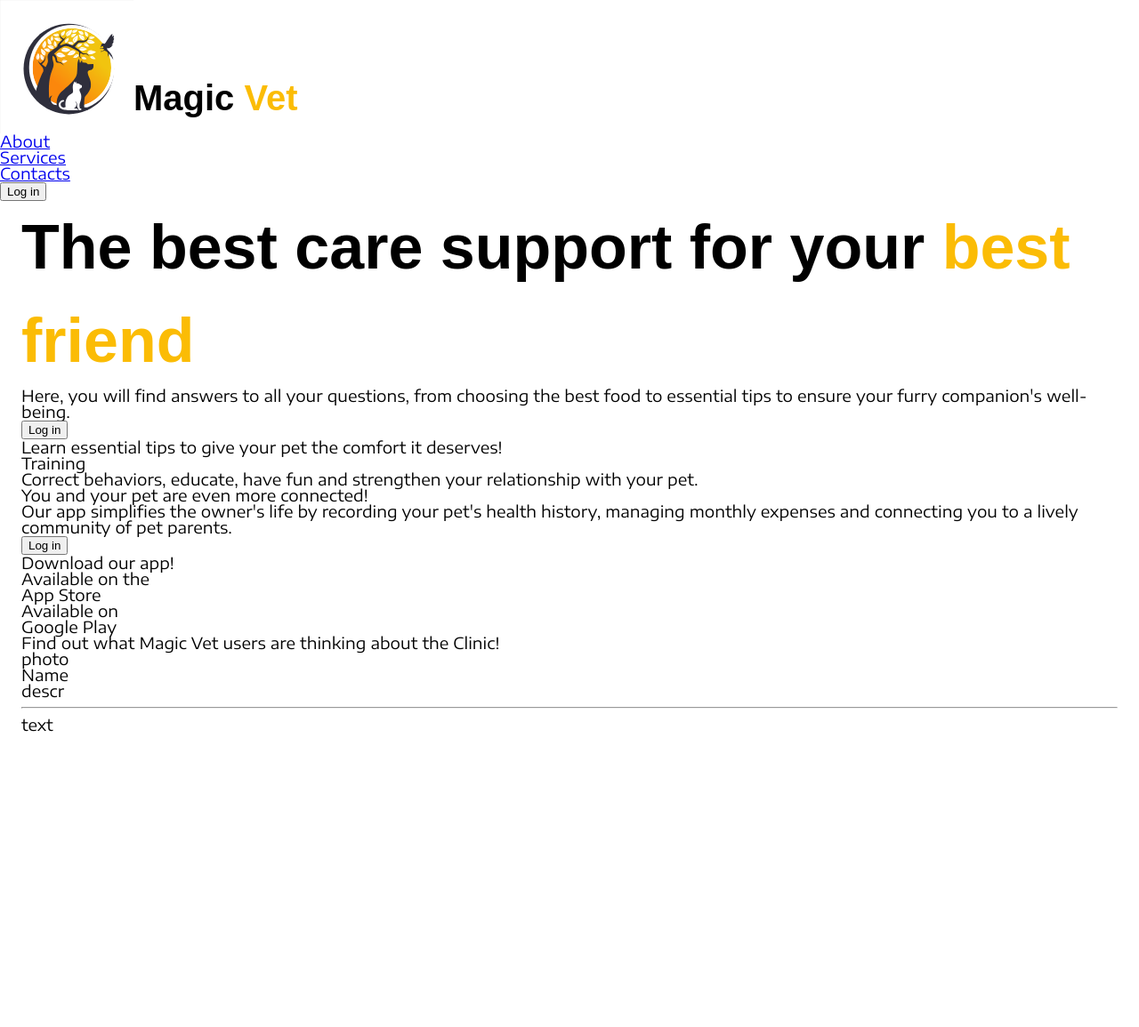
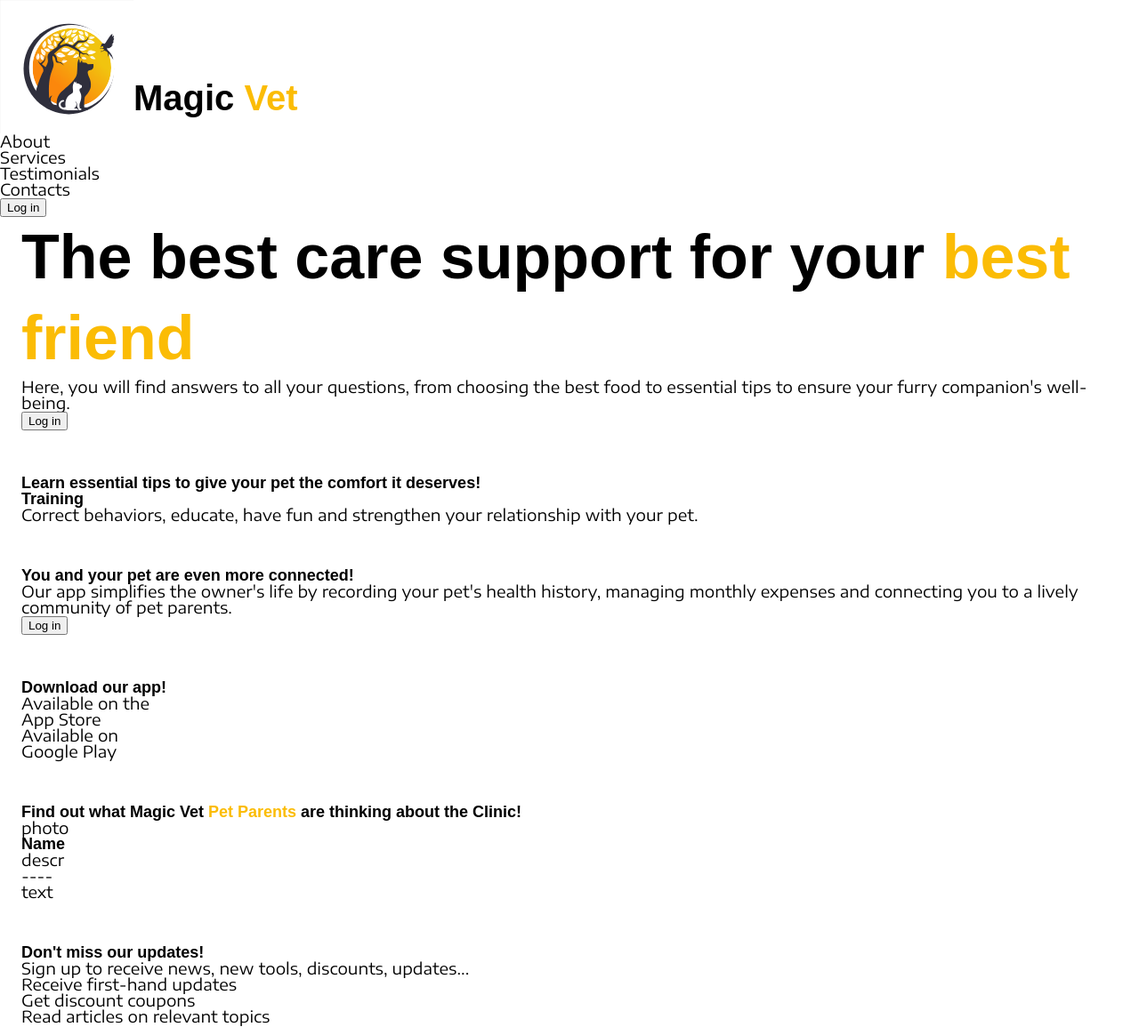
Before and after one commit to YoliLancaster/QALight_FE, a website: page index.html in a window 1280 px wide. Shown: the whole page at 89% size. Before the commit the page ends 826 px from the top, so only its background shows below. Drawn offline with nearby package versions, Linux system fonts and the light colour scheme; no server answers; a web font is replaced by a local one.

Commit message:
split css into separate files

```diff
--- /dev/null
+++ b/css/base.css
@@ -0,0 +1,40 @@
+/* Base */
+:root {
+  --color-primary-light: #fbbc05;
+  scroll-behavior: smooth;
+}
+
+body {
+  font-family: "Encode Sans Expanded", sans-serif;
+  font-size: 18px;
+  font-weight: 400;
+}
+
+h1 {
+  font-weight: 600;
+  font-size: 70px;
+  line-height: 1.3;
+}
+
+.container-header {
+  box-sizing: border-box;
+  width: 100%;
+}
+
+.container {
+  box-sizing: border-box;
+  width: 100%;
+  max-width: 1288px;
+  margin: 0 auto;
+  padding: 0 24px;
+}
+
+.logo-container {
+  display: flex;
+}
+
+.logo-container p {
+  font-weight: 800;
+  font-size: 40px;
+  padding-top: 90px;
+}
--- /dev/null
+++ b/css/header.css
@@ -0,0 +1,5 @@
+/* header */
+.logo {
+  width: 150px;
+  height: 150px;
+}
--- /dev/null
+++ b/css/reset.css
@@ -0,0 +1,128 @@
+/* reset */
+
+html,
+body,
+div,
+span,
+applet,
+object,
+iframe,
+h1,
+h2,
+h3,
+h4,
+h5,
+h6,
+p,
+blockquote,
+pre,
+a,
+abbr,
+acronym,
+address,
+big,
+cite,
+code,
+del,
+dfn,
+em,
+img,
+ins,
+kbd,
+q,
+s,
+samp,
+small,
+strike,
+strong,
+sub,
+sup,
+tt,
+var,
+b,
+u,
+i,
+center,
+dl,
+dt,
+dd,
+ol,
+ul,
+li,
+fieldset,
+form,
+label,
+legend,
+table,
+caption,
+tbody,
+tfoot,
+thead,
+tr,
+th,
+td,
+article,
+aside,
+canvas,
+details,
+embed,
+figure,
+figcaption,
+footer,
+header,
+hgroup,
+menu,
+nav,
+output,
+ruby,
+section,
+summary,
+time,
+mark,
+audio,
+video {
+  margin: 0;
+  padding: 0;
+  border: 0;
+  font-size: 100%;
+  /* font: inherit; */
+  vertical-align: baseline;
+  text-decoration: none;
+  color: inherit;
+}
+
+article,
+aside,
+details,
+figcaption,
+figure,
+footer,
+header,
+hgroup,
+menu,
+nav,
+section {
+  display: block;
+}
+body {
+  line-height: 1;
+}
+ol,
+ul {
+  list-style: none;
+}
+blockquote,
+q {
+  quotes: none;
+}
+blockquote:before,
+blockquote:after,
+q:before,
+q:after {
+  content: "";
+  content: none;
+}
+table {
+  border-collapse: collapse;
+  border-spacing: 0;
+}
--- /dev/null
+++ b/css/style.css
@@ -0,0 +1,50 @@
+@import url(../css/reset.css);
+
+@import url(../css/base.css);
+@import url(../css/header.css);
+
+@font-face {
+  font-display: swap;
+  font-family: "Encode Sans Expanded";
+  font-style: normal;
+  font-weight: 200;
+  src: url("../fonts/encode-sans-expanded-v11-latin-200.woff2") format("woff2");
+}
+
+@font-face {
+  font-display: swap;
+  font-family: "Encode Sans Expanded";
+  font-style: normal;
+  font-weight: 400;
+  src: url("../fonts/encode-sans-expanded-v11-latin-regular.woff2")
+    format("woff2");
+}
+
+@font-face {
+  font-display: swap;
+  font-family: "Encode Sans Expanded";
+  font-style: normal;
+  font-weight: 600;
+  src: url("../fonts/encode-sans-expanded-v11-latin-600.woff2") format("woff2");
+}
+
+@font-face {
+  font-display: swap;
+  font-family: "Encode Sans Expanded";
+  font-style: normal;
+  font-weight: 800;
+  src: url("../fonts/encode-sans-expanded-v11-latin-800.woff2") format("woff2");
+}
+
+/* helpers */
+.highlighted {
+  color: var(--color-primary-light);
+}
+
+.bold {
+  font-weight: 800;
+}
+
+section {
+  margin-bottom: 50px;
+}
--- a/index.html
+++ b/index.html
@@ -4,7 +4,7 @@
     <meta charset="UTF-8" />
     <meta name="viewport" content="width=device-width, initial-scale=1.0" />
     <title>MagicVet</title>
-    <link rel="stylesheet" href="style.css" />
+    <link rel="stylesheet" href="./css/style.css" />
     <script src="https://cdn.jsdelivr.net/npm/axios/dist/axios.min.js"></script>
   </head>
   <body>
@@ -15,14 +15,15 @@
             class="logo"
             src="/img/vecteezy_veterinary-logo-cat-and-dog-logo-design-pet-care-vet_8249492.svg"
             alt="vet clinic logo with cat, dog & bird" />
-          <p>Magic <span>Vet</span></p>
+          <p>Magic <span class="highlighted">Vet</span></p>
         </div>
 
         <nav>
           <ul>
-            <li><a href="#">About</a></li>
-            <li><a href="#">Services</a></li>
-            <li><a href="#">Contacts</a></li>
+            <li><a href="#about">About</a></li>
+            <li><a href="#services">Services</a></li>
+            <li><a href="#testimonials">Testimonials</a></li>
+            <li><a href="#contacts">Contacts</a></li>
           </ul>
         </nav>
 
@@ -32,7 +33,10 @@
     <main>
       <section>
         <div class="container">
-          <h1>The best care support for your <span>best friend</span></h1>
+          <h1>
+            The best care support for your
+            <span class="highlighted bold">best friend</span>
+          </h1>
           <p>
             Here, you will find answers to all your questions, from choosing the
             best food to essential tips to ensure your furry companion's
@@ -43,7 +47,7 @@
         </div>
       </section>
 
-      <section>
+      <section id="about">
         <div class="container">
           <h2>
             Learn essential tips to give your pet the comfort it deserves!
@@ -74,7 +78,7 @@
           <button class="login" type="button">Log in</button>
         </div>
       </section>
-      <section>
+      <section id="services">
         <div class="container">
           <div></div>
           <div>
@@ -96,9 +100,13 @@
           </div>
         </div>
       </section>
-      <section>
+      <section id="testimonials">
         <div class="container">
-          <h2>Find out what Magic Vet users are thinking about the Clinic!</h2>
+          <h2>
+            Find out what Magic Vet
+            <span class="highlighted bold">Pet Parents</span> are thinking about
+            the Clinic!
+          </h2>
           <div class="slider">
             <article>
               <div>
@@ -106,15 +114,28 @@
                 <h3>Name</h3>
                 <p>descr</p>
               </div>
-              <hr />
+              ----
               <div>text</div>
             </article>
           </div>
         </div>
       </section>
-      <section></section>
+      <section id="contacts">
+        <div class="container">
+          <h2>Don't miss our updates!</h2>
+          <p>Sign up to receive news, new tools, discounts, updates...</p>
+
+          <ul>
+            <li>Receive first-hand updates</li>
+            <li>Get discount coupons</li>
+            <li>Read articles on relevant topics</li>
+          </ul>
+        </div>
+      </section>
+
+      <footer></footer>
     </main>
 
-    <script src="../fetch.js"></script>
+    <script src="../helpers/fetch.js"></script>
   </body>
 </html>
--- a/style.css
+++ /dev/null
@@ -1,215 +0,0 @@
-@font-face {
-  font-display: swap;
-  font-family: "Encode Sans Expanded";
-  font-style: normal;
-  font-weight: 200;
-  src: url("../fonts/encode-sans-expanded-v11-latin-200.woff2") format("woff2");
-}
-
-@font-face {
-  font-display: swap;
-  font-family: "Encode Sans Expanded";
-  font-style: normal;
-  font-weight: 400;
-  src: url("../fonts/encode-sans-expanded-v11-latin-regular.woff2")
-    format("woff2");
-}
-
-@font-face {
-  font-display: swap;
-  font-family: "Encode Sans Expanded";
-  font-style: normal;
-  font-weight: 600;
-  src: url("../fonts/encode-sans-expanded-v11-latin-600.woff2") format("woff2");
-}
-
-@font-face {
-  font-display: swap;
-  font-family: "Encode Sans Expanded";
-  font-style: normal;
-  font-weight: 800;
-  src: url("../fonts/encode-sans-expanded-v11-latin-800.woff2") format("woff2");
-}
-
-/* reset */
-
-html,
-body,
-div,
-span,
-applet,
-object,
-iframe,
-h1,
-h2,
-h3,
-h4,
-h5,
-h6,
-p,
-blockquote,
-pre,
-a,
-abbr,
-acronym,
-address,
-big,
-cite,
-code,
-del,
-dfn,
-em,
-img,
-ins,
-kbd,
-q,
-s,
-samp,
-small,
-strike,
-strong,
-sub,
-sup,
-tt,
-var,
-b,
-u,
-i,
-center,
-dl,
-dt,
-dd,
-ol,
-ul,
-li,
-fieldset,
-form,
-label,
-legend,
-table,
-caption,
-tbody,
-tfoot,
-thead,
-tr,
-th,
-td,
-article,
-aside,
-canvas,
-details,
-embed,
-figure,
-figcaption,
-footer,
-header,
-hgroup,
-menu,
-nav,
-output,
-ruby,
-section,
-summary,
-time,
-mark,
-audio,
-video {
-  margin: 0;
-  padding: 0;
-  border: 0;
-  font-size: 100%;
-  font: inherit;
-  vertical-align: baseline;
-}
-
-article,
-aside,
-details,
-figcaption,
-figure,
-footer,
-header,
-hgroup,
-menu,
-nav,
-section {
-  display: block;
-}
-body {
-  line-height: 1;
-}
-ol,
-ul {
-  list-style: none;
-}
-blockquote,
-q {
-  quotes: none;
-}
-blockquote:before,
-blockquote:after,
-q:before,
-q:after {
-  content: "";
-  content: none;
-}
-table {
-  border-collapse: collapse;
-  border-spacing: 0;
-}
-
-/* Base */
-
-:root {
-  --color-primary-light: #fbbc05;
-}
-
-body {
-  font-family: "Encode Sans Expanded", sans-serif;
-  font-size: 18px;
-  font-weight: 400;
-}
-
-h1 {
-  font-weight: 600;
-  font-size: 70px;
-  line-height: 1.5;
-}
-
-h1 span {
-  font-weight: 800;
-  color: var(--color-primary-light);
-}
-
-.container-header {
-  box-sizing: border-box;
-  width: 100%;
-}
-
-.container {
-  box-sizing: border-box;
-  width: 100%;
-  max-width: 1288px;
-  margin: 0 auto;
-  padding: 0 24px;
-}
-
-.logo-container {
-  display: flex;
-}
-
-.logo-container p {
-  font-weight: 800;
-  font-size: 40px;
-  padding-top: 90px;
-}
-
-.logo-container p span {
-  color: var(--color-primary-light);
-}
-
-/* header */
-.logo {
-  width: 150px;
-  height: 150px;
-}
```
Also changed, not shown: helpers/reviews.js (added, +52 -0 lines), helpers/fetch.js (renamed from fetch.js), helpers/services.js (renamed from data.js).
